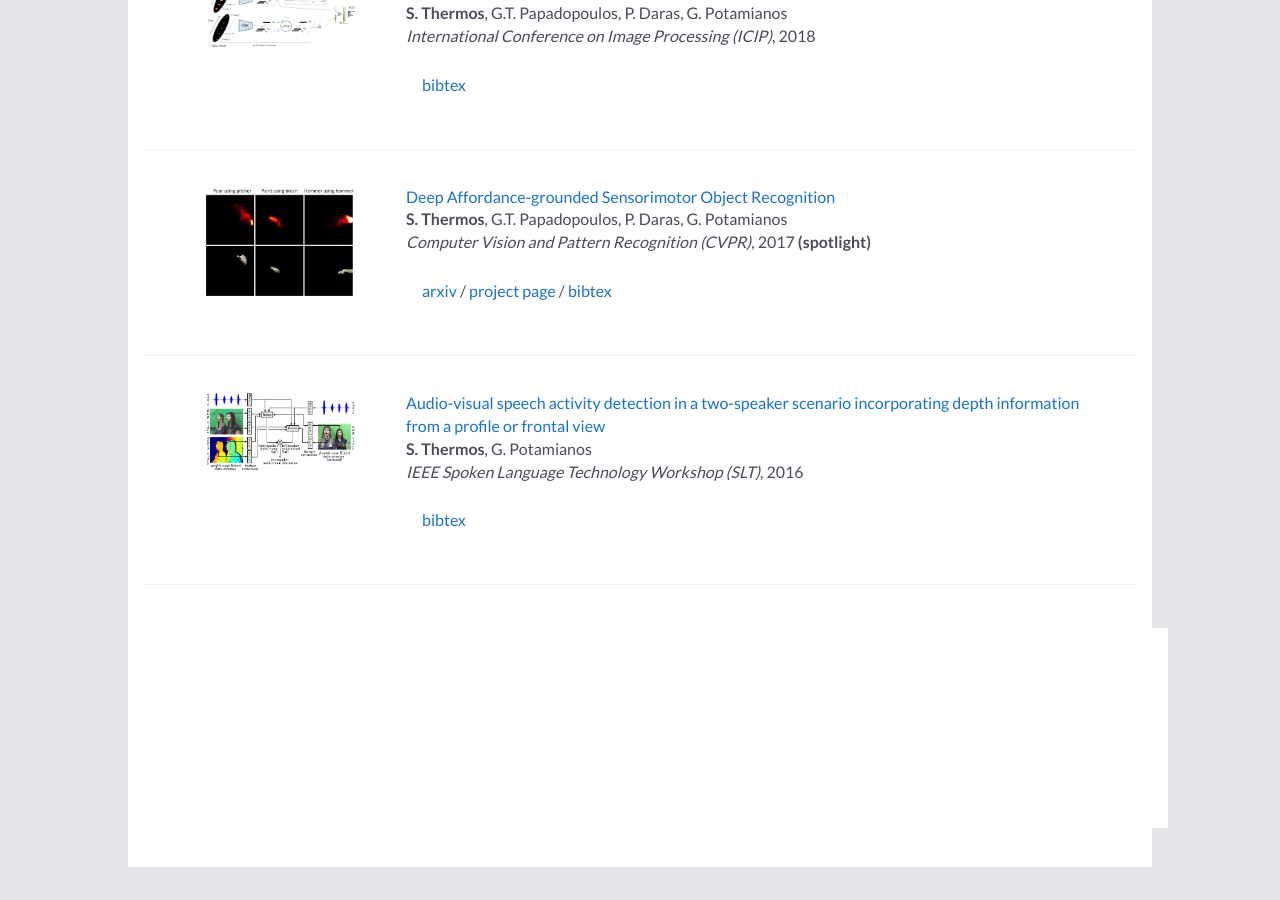
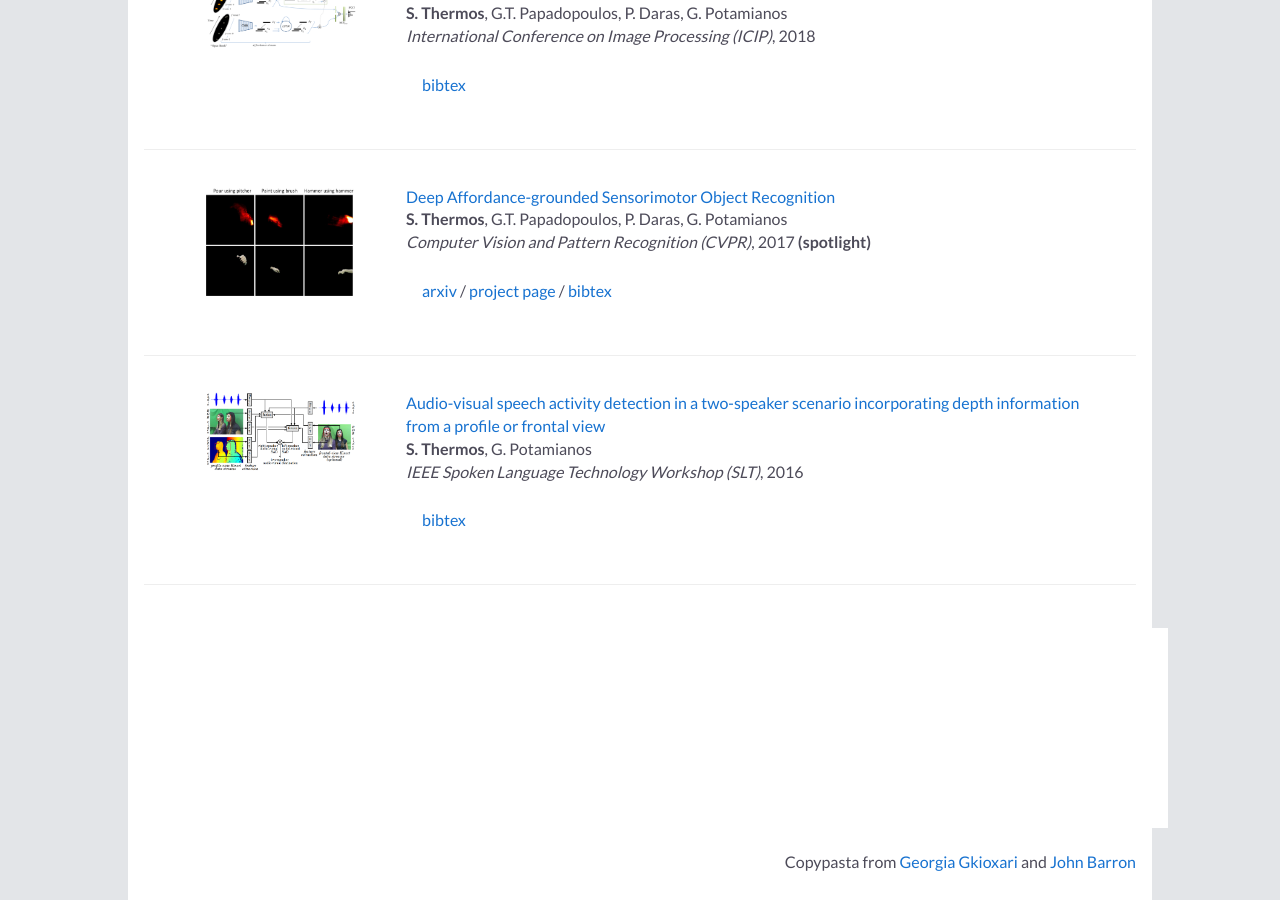
Before and after one commit to spthermo/spthermo.github.io, a Jekyll site: the page built from index.md, in a window 1280 px wide and 900 px high, scrolled down 1201 px. Built offline with Jekyll 4.4.1, drawn with Linux system fonts in a browser that asks for light colours; nearby versions of some CDN libraries; our own code applies the rules of GitHub Pages for plain Markdown files; before the commit the page ends 2068 px from its top, so only the background shows below that.

Commit message:
Update default.html

```diff
--- a/_layouts/default.html
+++ b/_layouts/default.html
@@ -202,6 +202,7 @@
   </div>
   <br>
 
+<p style="text-align:right;">Copypasta from <a href="gkioxari.github.io">Georgia Gkioxari</a> and <a href="https://jonbarron.info/">John Barron</a></p>
 
 <script xml:space="preserve" language="JavaScript">
 hideallbibs();
```
